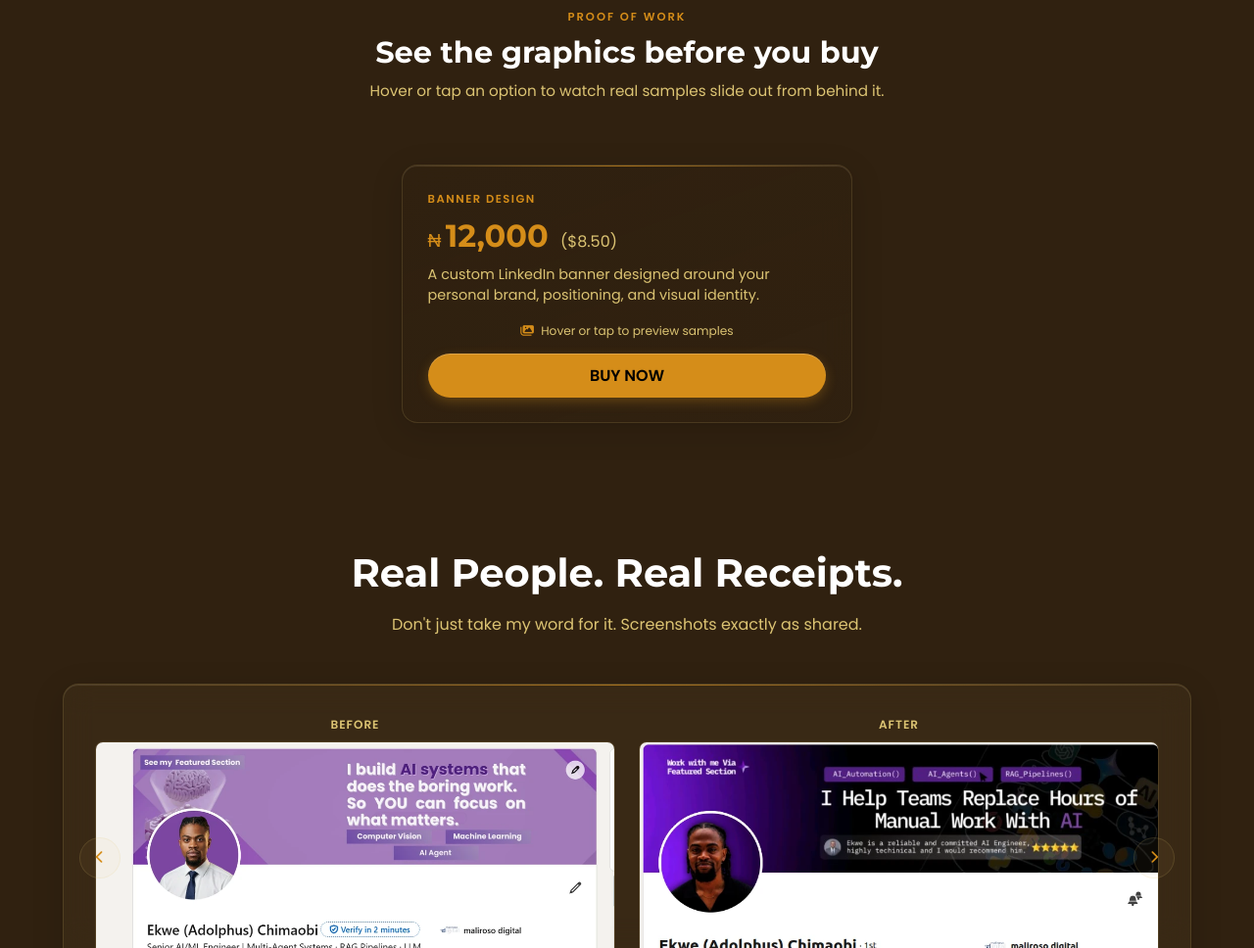
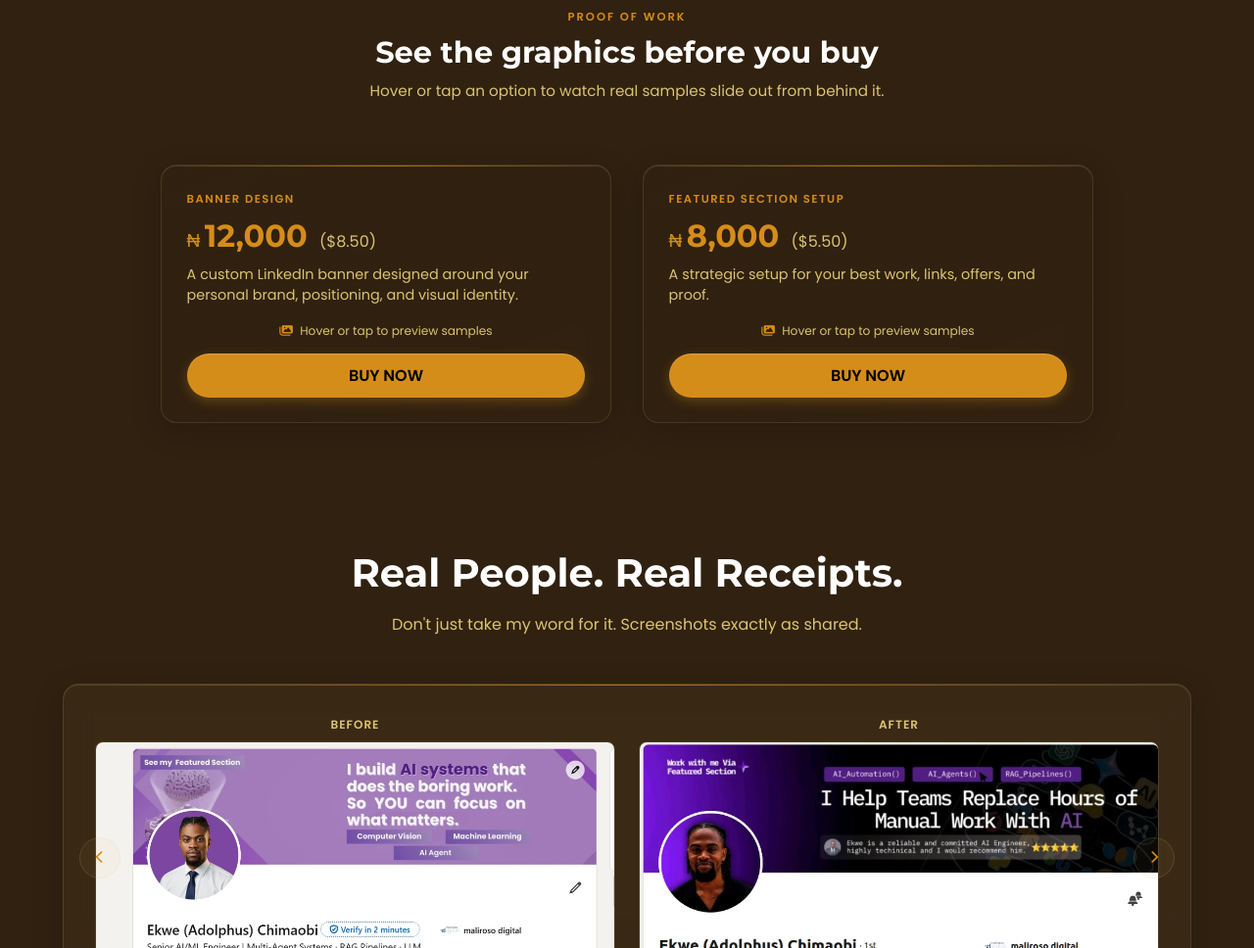
Before and after one commit to OrdenWills/Sandra-Oluoma, a plain HTML site: page index.html in a window 1280 px wide. Shown: the part 2975-3943 px from the top of the page at 98% size. Drawn offline with nearby package versions, Linux system fonts and the light colour scheme; no server answers.

Commit message:
feat(pricing): add hover-reveal featured section samples

```diff
--- a/index.html
+++ b/index.html
@@ -418,6 +418,26 @@
                             <a href="https://selar.com/y58jt88878" class="btn-main" target="_blank" rel="noopener noreferrer">BUY NOW</a>
                         </div>
                     </article>
+
+                    <!-- Featured Section Setup -->
+                    <article class="graphic-card" data-graphic="featured" data-samples="featured_sample" tabindex="0"
+                        aria-label="Featured Section Setup. Hover or tap to preview sample featured sections.">
+                        <div class="graphic-samples" aria-hidden="true"></div>
+                        <div class="graphic-panel glass-card">
+                            <span class="graphic-kicker">Featured Section Setup</span>
+                            <div class="graphic-price">
+                                <span class="currency">₦</span>
+                                <span class="amount">8,000</span>
+                                <span class="usd">($5.50)</span>
+                            </div>
+                            <p class="graphic-description">A strategic setup for your best work, links, offers, and proof.</p>
+                            <div class="graphic-hint">
+                                <i class="fa-solid fa-images" aria-hidden="true"></i>
+                                <span>Hover or tap to preview samples</span>
+                            </div>
+                            <a href="https://selar.com/7q8yf97629" class="btn-main" target="_blank" rel="noopener noreferrer">BUY NOW</a>
+                        </div>
+                    </article>
                 </div>
             </div>
         </div>
--- a/style.css
+++ b/style.css
@@ -758,6 +758,11 @@ a {
     --orbit-y: 0.62;
 }
 
+.graphic-card[data-graphic="featured"] {
+    --orbit-x: 0.52;
+    --orbit-y: 0.2;
+}
+
 .graphic-card:hover,
 .graphic-card:focus-within,
 .graphic-card.is-open {
@@ -802,7 +807,7 @@ a {
 }
 
 .graphic-card[data-graphic="featured"] .graphic-sample {
-    width: 54%;
+    width: 50%;
     aspect-ratio: 4 / 5;
 }
 
```
Also changed, not shown: assets/featured_sample1.png (added), assets/featured_sample2.png (added), assets/featured_sample3.png (added), assets/featured_sample4.png (added).
